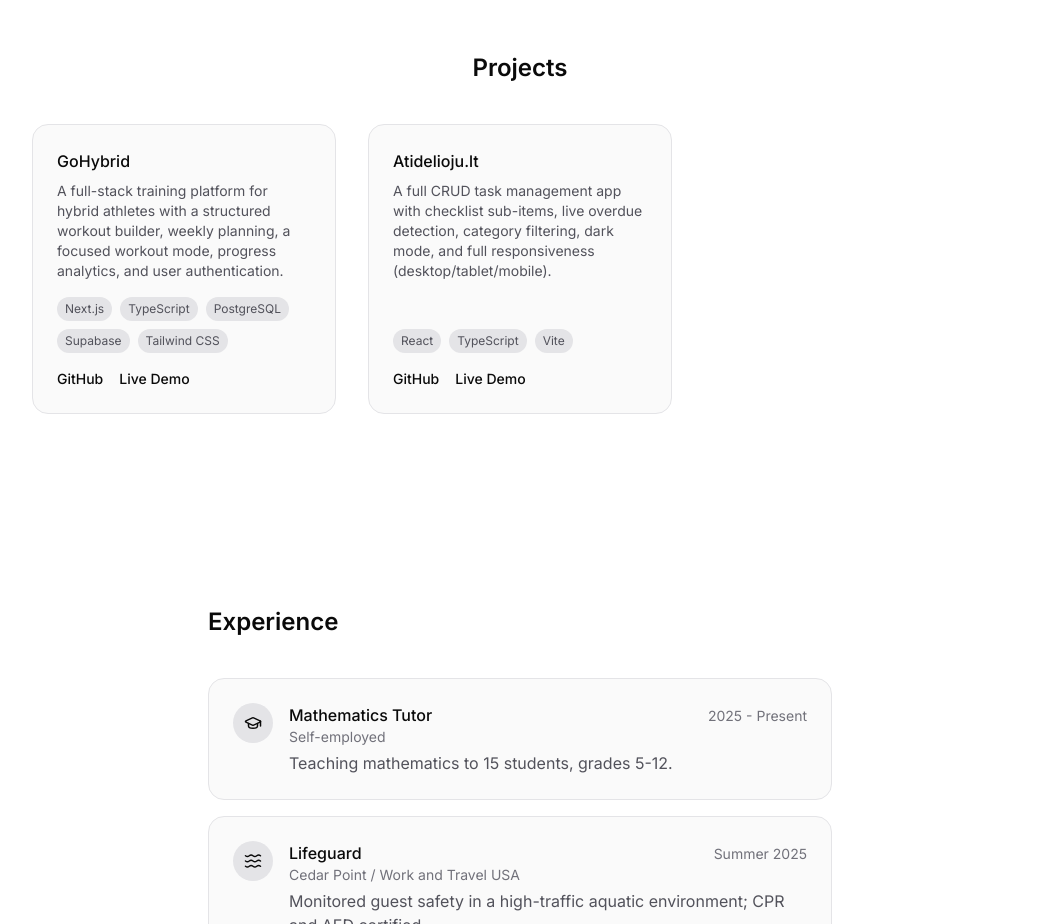
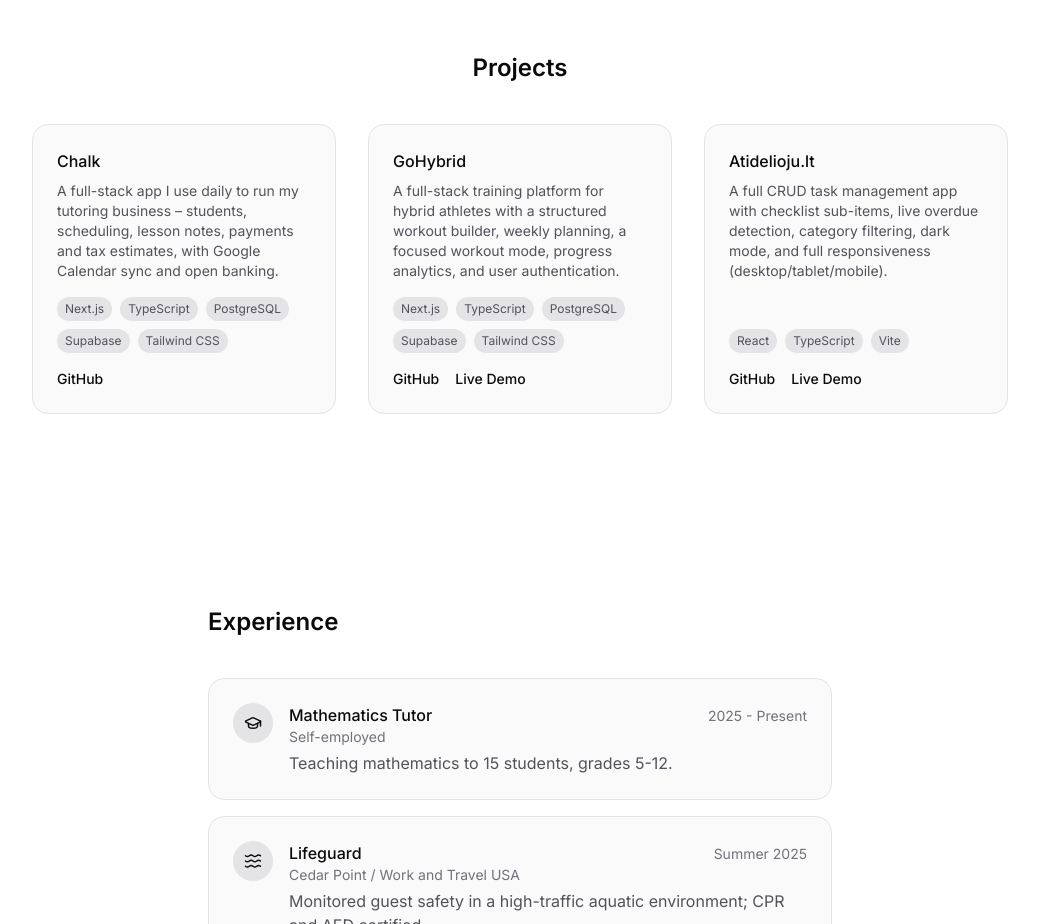
Before and after one commit to AD0MAS/personal-portfolio, a React (Vite) app: page / in a window 1280 px wide. Shown: the part 2060-2984 px from the top of the page, without its empty margins (120-1159 px from the left). Built offline with nearby package versions, Linux system fonts and the light colour scheme.

Commit message:
Add Chalk project card and make Live Demo link optional

```diff
--- a/src/components/ProjectCard.tsx
+++ b/src/components/ProjectCard.tsx
@@ -37,6 +37,7 @@ function ProjectCard({ project }: ProjectCardProps) {
           GitHub
         </a>
 
+        {project.liveUrl && (
           <a
             href={project.liveUrl}
             target="_blank"
@@ -46,6 +47,7 @@ function ProjectCard({ project }: ProjectCardProps) {
           >
             Live Demo
           </a>
+        )}
       </div>
     </li>
   )
--- a/src/data/translations.ts
+++ b/src/data/translations.ts
@@ -59,6 +59,19 @@ export const translations: Record<Language, Translations> = {
     projects: {
       heading: 'Projects',
       entries: [
+        {
+          title: 'Chalk',
+          description:
+            'A full-stack app I use daily to run my tutoring business – students, scheduling, lesson notes, payments and tax estimates, with Google Calendar sync and open banking.',
+          tech: [
+            'Next.js',
+            'TypeScript',
+            'PostgreSQL',
+            'Supabase',
+            'Tailwind CSS',
+          ],
+          githubUrl: 'https://github.com/AD0MAS/chalk-app',
+        },
         {
           title: 'GoHybrid',
           description:
@@ -161,6 +174,19 @@ export const translations: Record<Language, Translations> = {
       heading: 'Projektai',
       entries: [
         {
+          title: 'Chalk',
+          description:
+            'Full-stack aplikacija, kuria kasdien valdau savo korepetitoriavimo veiklą – mokiniai, tvarkaraštis, pamokų užrašai, mokėjimai ir mokesčių prognozė, su Google Calendar sinchronizacija ir atvira bankininkyste.',
+          tech: [
+            'Next.js',
+            'TypeScript',
+            'PostgreSQL',
+            'Supabase',
+            'Tailwind CSS',
+          ],
+          githubUrl: 'https://github.com/AD0MAS/chalk-app',
+        },
+        {
           title: 'GoHybrid',
           description:
             'Full-stack treniruočių platforma hibridiniams sportininkams su struktūrizuotu treniruočių konstruktoriumi, savaitės planavimu, treniruotės atlikimo režimu, progreso analitika ir naudotojų paskyromis.',
--- a/src/types/translations.ts
+++ b/src/types/translations.ts
@@ -14,7 +14,7 @@ export interface ProjectEntry {
   description: string
   tech: readonly string[]
   githubUrl: string
-  liveUrl: string
+  liveUrl?: string
 }
 
 /** Shape of one language's translation dictionary: every section's text and content entries. */
```
Lines whose indentation alone changed are shown as unchanged.
